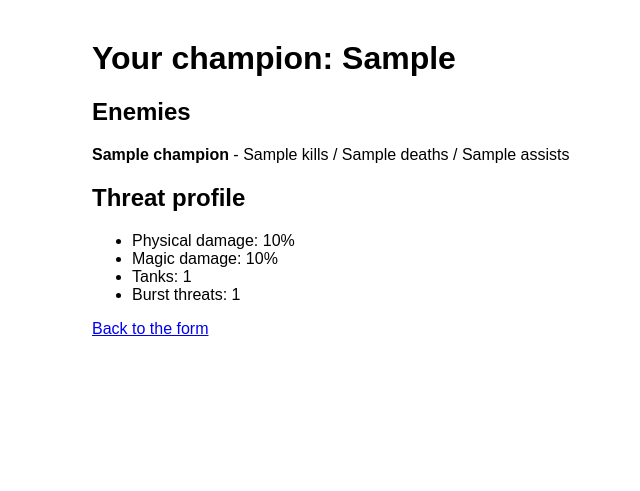
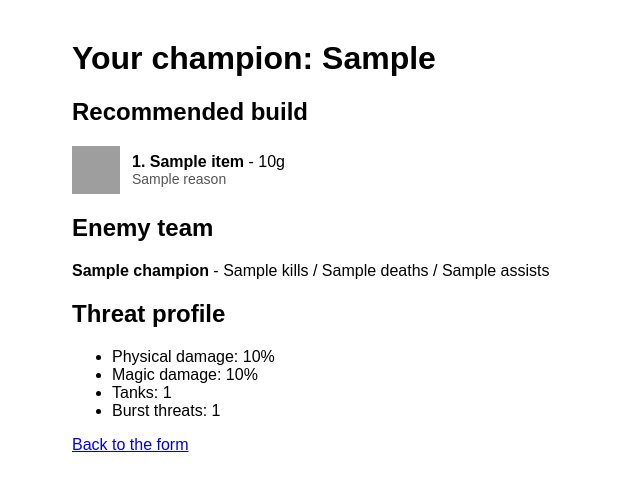
Before and after one commit to evan-cai7/League-Website, a FastAPI app: template app/templates/result.html in a window 1280 px wide. Shown: the top 491 px of the page, without its empty margins (248-888 px from the left). Run offline with FastAPI, Linux system fonts and the light colour scheme; the template is opened without the code that fills it: most values are stand-ins (such as "Sample title", 1, 10 or a date in 2020); grey boxes are pictures that could not be loaded.

Commit message:
Show recommended build on result page

```diff
--- a/app/main.py
+++ b/app/main.py
@@ -1,8 +1,9 @@
 from fastapi import FastAPI, Request
 from fastapi.templating import Jinja2Templates
 
-from app.ddragon import get_latest_version, get_items, get_champions
+from app.ddragon import get_latest_version, get_items, get_champions, get_completed_items
 from app.threat import build_threat_profile
+from app.engine import recommend_build
 
 app = FastAPI()
 templates = Jinja2Templates(directory="app/templates")
@@ -16,6 +17,7 @@ def home(request: Request):
         request, "index.html", {"version": version, "items": items.values()}
     )
 
+
 @app.get("/build")
 def build(request: Request):
     version = get_latest_version()
@@ -24,6 +26,7 @@ def build(request: Request):
     return templates.TemplateResponse(
         request, "build.html", {"version": version, "champs": champ_list}
     )
+
 
 @app.post("/recommend")
 async def recommend(request: Request):
@@ -38,11 +41,29 @@ async def recommend(request: Request):
             "deaths": int(form[f"enemy{i}_deaths"]),
             "assists": int(form[f"enemy{i}_assists"]),
         })
-    champs = get_champions(get_latest_version())
+
+    version = get_latest_version()
+    champs = get_champions(version)
     profile = build_threat_profile(enemies, champs)
+
+    info = champs[my_champ]["info"]
+    my_ad_share = info["attack"] / max(1, info["attack"] + info["magic"])
+
+    recommended = recommend_build(
+        get_completed_items(version),
+        profile,
+        my_ad_share,
+        my_tags=champs[my_champ]["tags"],
+    )
 
     return templates.TemplateResponse(
         request,
         "result.html",
-        {"my_champ": my_champ, "enemies": enemies, "profile": profile},
+        {
+            "version": version,
+            "my_champ": my_champ,
+            "enemies": enemies,
+            "profile": profile,
+            "recommended": recommended,
+        },
     )
--- a/app/templates/result.html
+++ b/app/templates/result.html
@@ -3,14 +3,28 @@
 <head>
   <title>Result</title>
   <style>
-    body { font-family: sans-serif; max-width: 600px; margin: 40px auto; }
+    body { font-family: sans-serif; max-width: 640px; margin: 40px auto; }
     .enemy { margin-bottom: 8px; }
+    .item { display: flex; align-items: center; gap: 12px; margin-bottom: 14px; }
+    .item img { width: 48px; height: 48px; }
+    .reason { color: #555; font-size: 14px; }
   </style>
 </head>
 <body>
   <h1>Your champion: {{ my_champ }}</h1>
 
-  <h2>Enemies</h2>
+  <h2>Recommended build</h2>
+  {% for r in recommended %}
+    <div class="item">
+      <img src="https://ddragon.leagueoflegends.com/cdn/{{ version }}/img/item/{{ r.id }}.png" alt="{{ r.item.name }}">
+      <div>
+        <strong>{{ loop.index }}. {{ r.item.name }}</strong> - {{ r.item.gold.total }}g
+        <div class="reason">{{ r.reason }}</div>
+      </div>
+    </div>
+  {% endfor %}
+
+  <h2>Enemy team</h2>
   {% for enemy in enemies %}
     <div class="enemy">
       <strong>{{ enemy.champion }}</strong>
```
